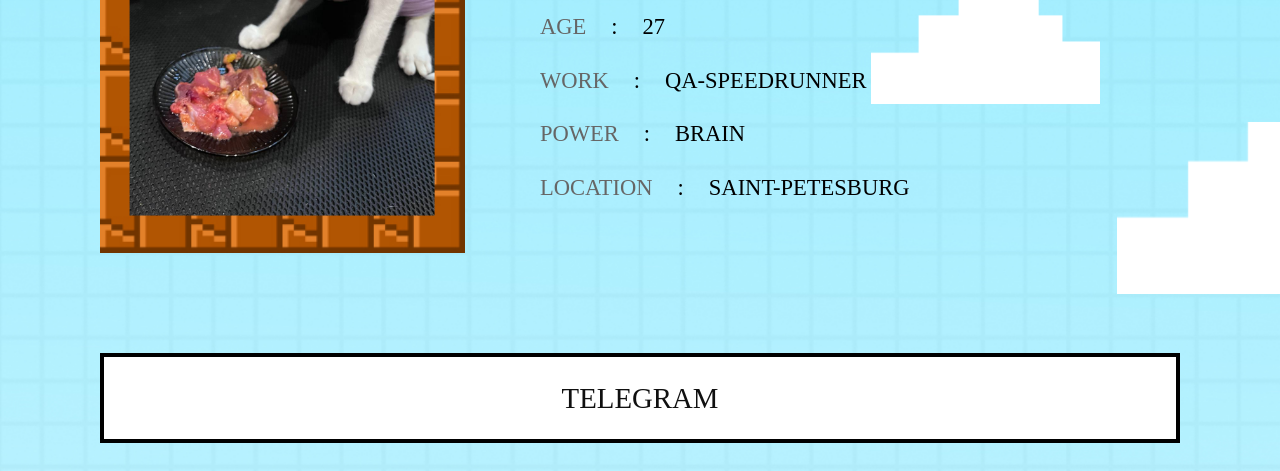
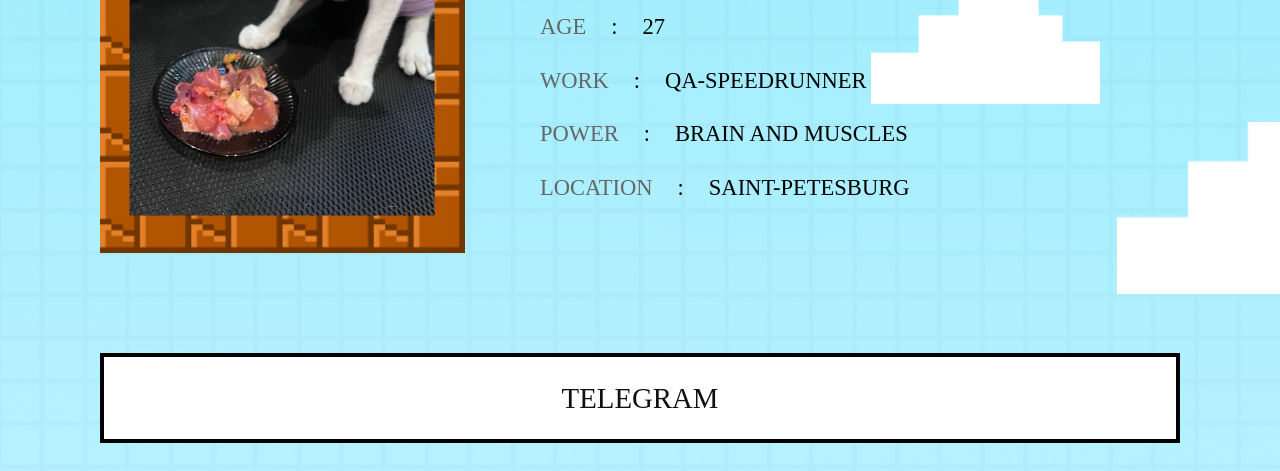
Before and after one commit to ArtyomPilipenko/Business-card-website-HTML-CSS, a plain HTML site: page mario_cv-main/index.html in a window 1280 px wide. Shown: the part 303-774 px from the top of the page. Drawn offline with Linux system fonts and the light colour scheme; files whose address does not match are found by name.

Commit message:
добавил силу

```diff
--- a/mario_cv-main/index.html
+++ b/mario_cv-main/index.html
@@ -61,7 +61,7 @@
                   <div>
                      <div class="list"><span>age</span><span>:</span><span>27</span></div>
                      <div class="list"><span>work</span><span>:</span><span>QA-Speedrunner</span></div>
-                     <div class="list"><span>Power</span><span>:</span><span>Brain</span></div>
+                     <div class="list"><span>Power</span><span>:</span><span>Brain and Muscles</span></div>
                      <div class="list"><span>location</span><span>:</span><span>Saint-Petesburg</span></div>
 
                   </div>
```
